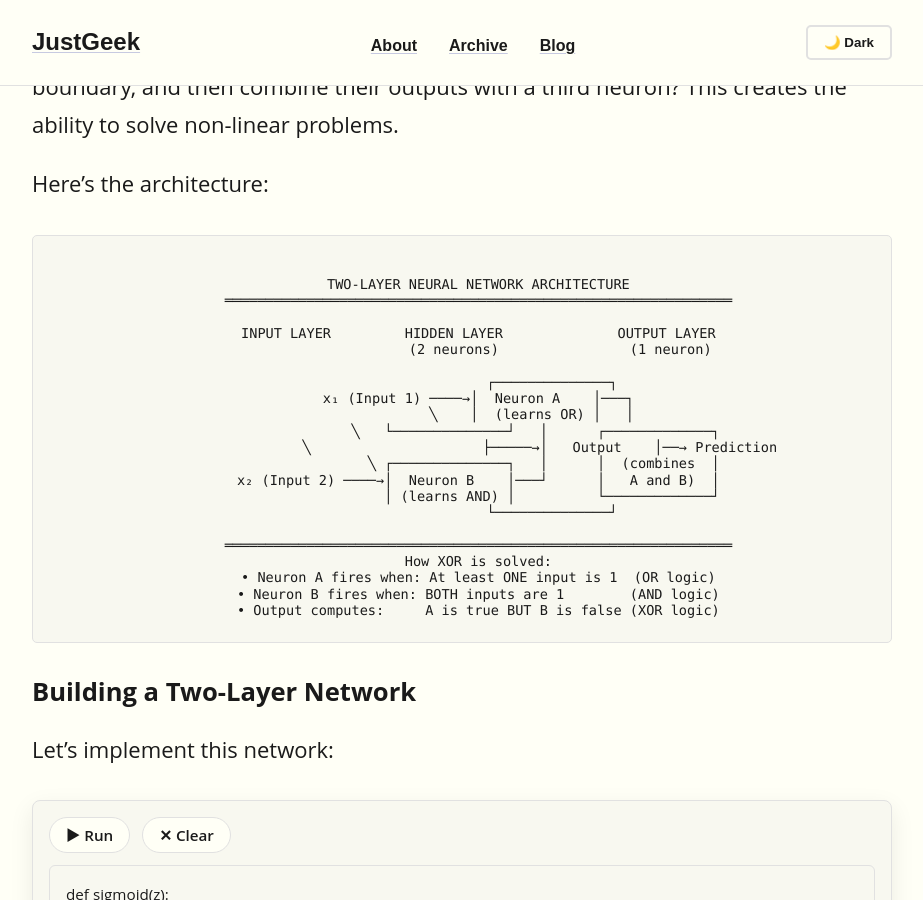
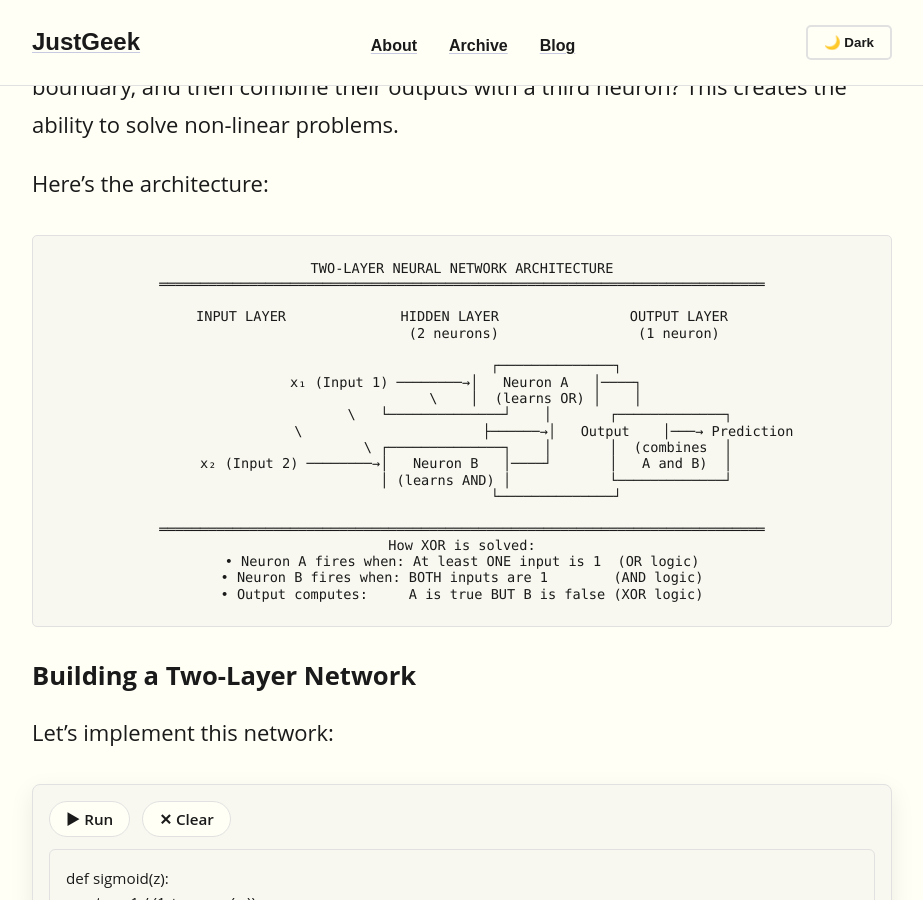
Before and after one commit to ssime-git/JustGeek, a Jekyll site: the page built from _posts/2025-12-06-a-neuron-is-all-you-need.md, in a window 1280 px wide and 900 px high, scrolled down 8259 px. Shown: the whole window, without its empty margins (178-1101 px from the left). Built offline with Jekyll 4.4.1, drawn with Linux system fonts in a browser that asks for light colours; some of the changed text lies outside the part shown.

Commit message:
fix: improve ASCII art indentation and alignment in gradient descent diagram
- Removed excessive left indentation from both diagrams
- Aligned left edge of ASCII art with code block boundary
- Improved visual consistency with other diagrams in the post
- Better rendering on different screen sizes

```diff
--- a/_posts/2025-12-06-a-neuron-is-all-you-need.md
+++ b/_posts/2025-12-06-a-neuron-is-all-you-need.md
@@ -463,28 +463,27 @@
 
 Here's the architecture:
 
-<pre class="ascii-art"><code>
-    TWO-LAYER NEURAL NETWORK ARCHITECTURE
-    ══════════════════════════════════════════════════════════════
-
-    INPUT LAYER         HIDDEN LAYER              OUTPUT LAYER
-                        (2 neurons)                (1 neuron)
-
-                      ┌──────────────┐
-    x₁ (Input 1) ────→│  Neuron A    │───┐
-                 ╲    │  (learns OR) │   │
-                  ╲   └──────────────┘   │      ┌─────────────┐
-                   ╲                     ├─────→│   Output    │──→ Prediction
-                    ╲ ┌──────────────┐   │      │  (combines  │
-    x₂ (Input 2) ────→│  Neuron B    │───┘      │   A and B)  │
-                      │ (learns AND) │          └─────────────┘
-                      └──────────────┘
-
-    ══════════════════════════════════════════════════════════════
-    How XOR is solved:
-    • Neuron A fires when: At least ONE input is 1  (OR logic)
-    • Neuron B fires when: BOTH inputs are 1        (AND logic)
-    • Output computes:     A is true BUT B is false (XOR logic)
+<pre class="ascii-art"><code>TWO-LAYER NEURAL NETWORK ARCHITECTURE
+══════════════════════════════════════════════════════════════════════════
+
+INPUT LAYER              HIDDEN LAYER                OUTPUT LAYER
+                         (2 neurons)                 (1 neuron)
+
+                       ┌──────────────┐
+ x₁ (Input 1) ────────→│   Neuron A   │────┐
+                  \    │  (learns OR) │    │
+                   \   └──────────────┘    │       ┌─────────────┐
+                    \                      ├──────→│   Output    │───→ Prediction
+                     \ ┌──────────────┐    │       │  (combines  │
+ x₂ (Input 2) ────────→│   Neuron B   │────┘       │   A and B)  │
+                       │ (learns AND) │            └─────────────┘
+                       └──────────────┘
+
+══════════════════════════════════════════════════════════════════════════
+How XOR is solved:
+• Neuron A fires when: At least ONE input is 1  (OR logic)
+• Neuron B fires when: BOTH inputs are 1        (AND logic)
+• Output computes:     A is true BUT B is false (XOR logic)
 </code></pre>
 
 ### Building a Two-Layer Network
@@ -939,31 +938,28 @@
 
 But how do you know which direction is downhill? That's where **gradients** come in.
 
-<pre class="ascii-art"><code>
-    GRADIENT DESCENT: Walking Downhill to Minimize Loss
-    ════════════════════════════════════════════════════════════
-
-         Loss
-          ▲
-          │
-          │    ●                  ← Start: Random weights
-          │   ╱ ╲                    High loss
-          │  ╱   ╲
-          │ ╱     ●               ← Step 1: Follow gradient down
-          │╱       ╲
-          │         ●             ← Step 2: Keep descending
-          │          ╲
-          │           ●           ← Step 3: Getting closer
-          │            ╲
-          │             ●         ← Step 4: Nearly there
-          │              ╲
-    ──────┼───────────────●──────────────→ Weights
-          │                ▲
-          │                └─ Goal: Minimum loss (optimal weights)
-
-    ════════════════════════════════════════════════════════════
-    Gradient = Direction of steepest INCREASE in loss
-    We move OPPOSITE to gradient = Go DOWNHILL = Reduce loss
+<pre class="ascii-art"><code>GRADIENT DESCENT: Walking Downhill to Minimize Loss
+════════════════════════════════════════════════════════════════════════
+
+     Loss
+      ▲
+      │      ●                       ← Start: Random weights
+      │     / \                         High loss
+      │    /   \
+      │   /     ●                    ← Step 1: Follow gradient down
+      │  /       \
+      │ /         ●                  ← Step 2: Keep descending
+      │/           \
+      │             ●                ← Step 3: Getting closer
+      │              \
+      │               ●              ← Step 4: Nearly there
+      │────────────────●─────────────────────→ Weights
+      │                ▲
+      │                └── Goal: Minimum loss (optimal weights)
+
+════════════════════════════════════════════════════════════════════════
+Gradient = Direction of steepest INCREASE in loss
+We move OPPOSITE to gradient = Go DOWNHILL = Reduce loss
 </code></pre>
 
 ### Computing Gradients: The Chain Rule
```
